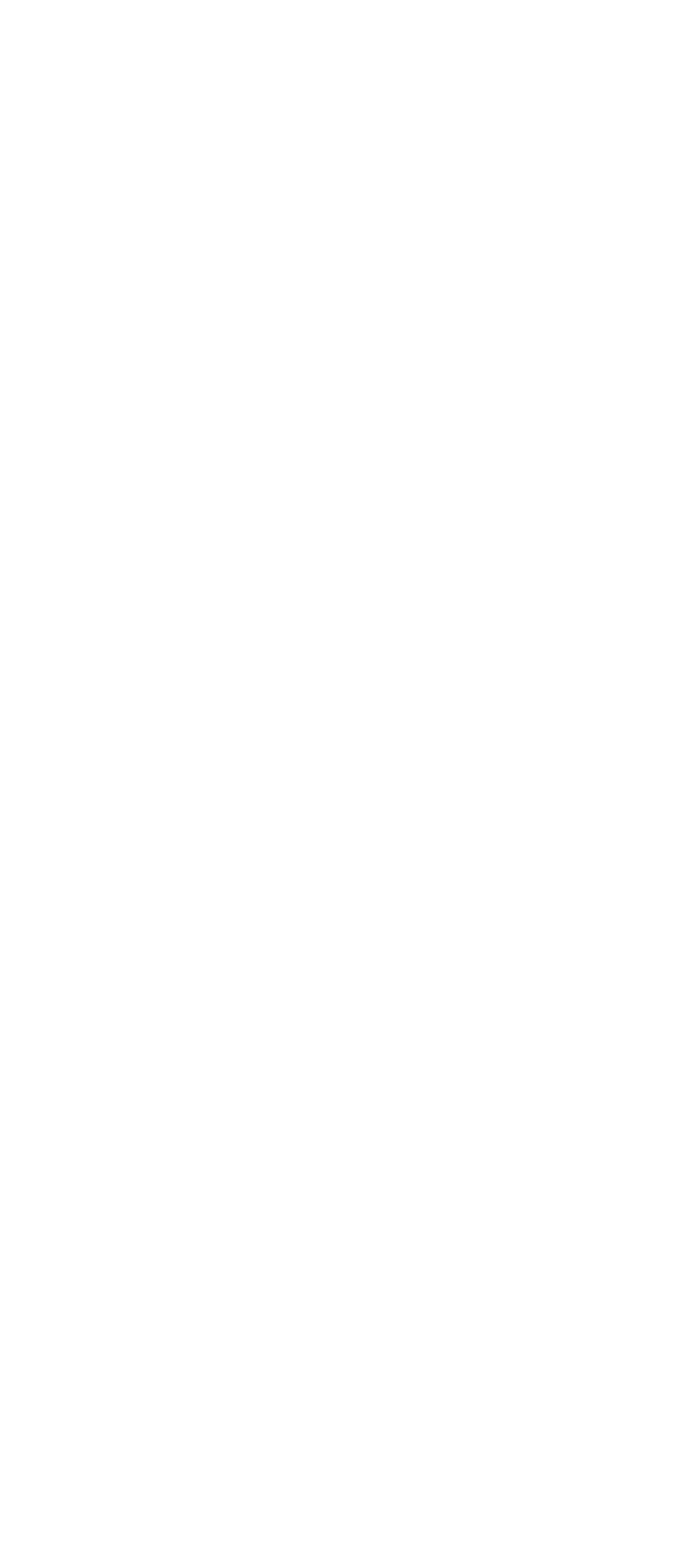
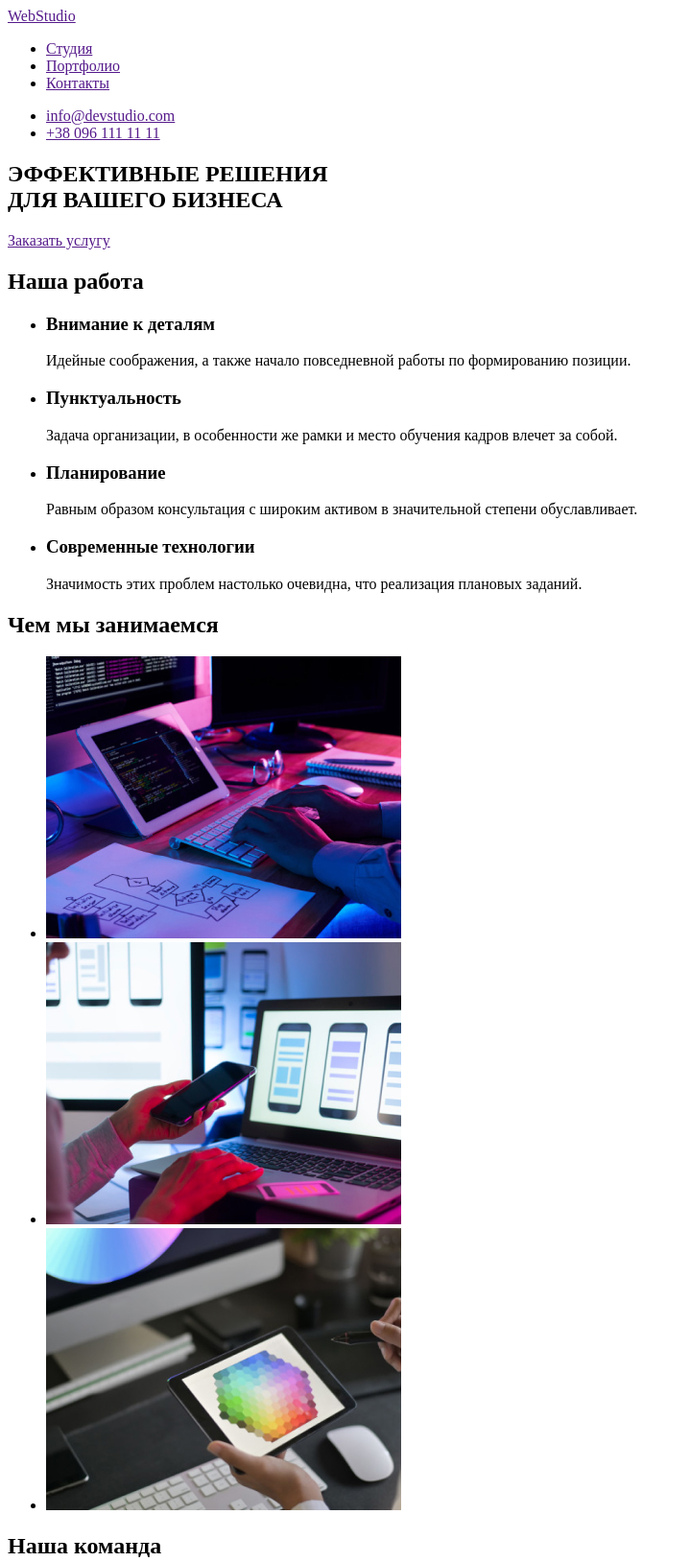
Before and after one commit to Paul90909090/goit-markup-hw-01, a plain HTML site: page index.html in a window 1280 px wide. Shown: the top 1628 px of the page at 96% size, without its empty margins (0-719 px from the left). Before the commit the page ends 800 px from the top, so only its background shows below. Drawn offline with Linux system fonts and the light colour scheme.

Commit message:
ЗАКОНЧИЛ ДЗ 1

```diff
--- a/index.html
+++ b/index.html
@@ -1,5 +1,5 @@
 <!DOCTYPE html>
-<html lang="en">
+<html lang="ru">
 <head>
     <meta charset="UTF-8">
     <meta http-equiv="X-UA-Compatible" content="IE=edge">
@@ -7,6 +7,93 @@
     <title>Document</title>
 </head>
 <body>
+    <header>
+    <nav>
+       <a href="">WebStudio</a>
+        <ul>
+            <li><a href="">Студия</a></li>
+            <li><a href="">Портфолио</a></li>
+            <li><a href="">Контакты</a></li>
+        </ul>
+    </nav>
+        <ul>
+            <li> <a href="">info@devstudio.com</a> </li>
+            <li> <a href="">+38 096 111 11 11</a></li>
+        </ul>
+    </header>
+    <main>
+   <div>
+        <section>
+            <h1>ЭФФЕКТИВНЫЕ РЕШЕНИЯ <br> ДЛЯ ВАШЕГО БИЗНЕСА</h1>
+            <a href="">Заказать услугу</a>
+        </section>
+    </div>
+    <section>
+        <h2>Наша работа</h2>
+            <ul>
+                <li>
+                    <h3>Внимание к деталям</h3>
+                    <p>
+                        Идейные соображения, а также начало повседневной работы по формированию позиции.
+                    </p>
+                </li>
+                <li>
+                    <h3>Пунктуальность</h3>
+                    <p>
+                        Задача организации, в особенности же рамки и место обучения кадров влечет за собой.                    </p>
+                </li>
+                <li>
+                    <h3>Планирование</h3>
+                    <p>
+                        Равным образом консультация с широким активом в значительной степени обуславливает.                    </p>
+                </li>
+                <li>
+                    <h3>Современные технологии</h3>
+                    <p>
+                        Значимость этих проблем настолько очевидна, что реализация плановых заданий.                    </p>
+                </li>
+            </ul>
+    </section>
 
+   <section>
+        <h2>Чем мы занимаемся</h2>
+        <ul>
+            <li><img src="./images/box 1.jpg" alt="тЕЛЕФОН" width="370"></li>
+            <li><img src="./images/img (5).jpg" alt="Работаем с телефона" width="370"></li>
+            <li><img src="./images/img.jpg" alt="Работаем с планшета" width="370"></li>
+        </ul>
+   </section>
+   <section>
+    <h2>Наша команда</h2>
+    <ul>
+        <li><img src="images/img (1).jpg" alt="Игорь Демьяненко" width="270">
+        <h3>Игорь Демьяненко</h3>
+        <p lang="en">Product Designer</p>
+        </li>
+        <li>
+            <img src="images/img (2).jpg" alt="Ольга Репина" width="270">
+            <h3>Ольга Репина</h3>
+        </li>
+        <li>
+            <img src="images/img (3).jpg" alt="Николай Тарасов" width="270">
+            <h3>Николай Тарасов</h3>
+            <p lang="en">Marketing</p>
+        </li>
+        <li>
+            <img src="images/img (4).jpg" alt="Михаил Ермаков" width="270">
+            <h3>Михаил Ермаков</h3>
+            <p lang="en">UI Designer</p>
+        </li>
+    </ul>
+   </section>
+</main>
+<footer>
+    <div>
+        <a href="">WebStudio</a>
+        <p>г. Киев, пр-т Леси Украинки, 26</p>
+        <a href="">info@example.com</a>
+        <a href="">+38 099 111 11 11</a>
+    </div>
+</footer>
 </body>
 </html>
```
Also changed, not shown: images/box 1.jpg (added), images/img (1).jpg (added), images/img (2).jpg (added), images/img (3).jpg (added), images/img (4).jpg (added), images/img (5).jpg (added), images/img.jpg (added), 1 other file.
